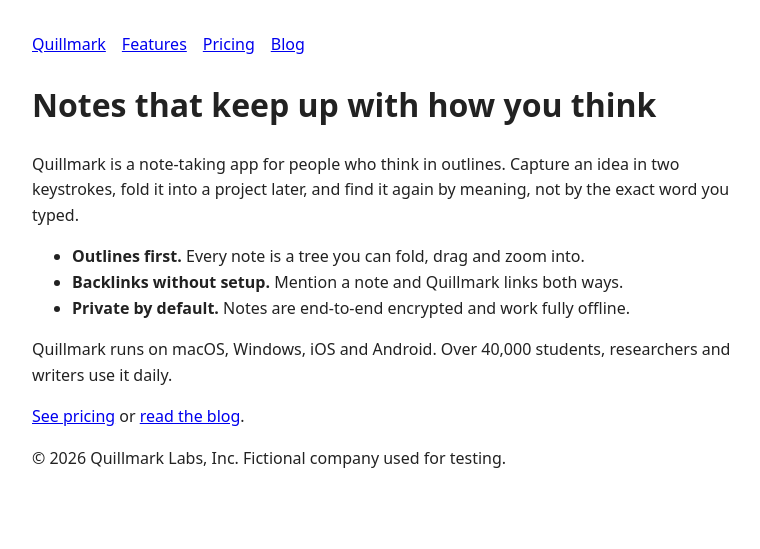
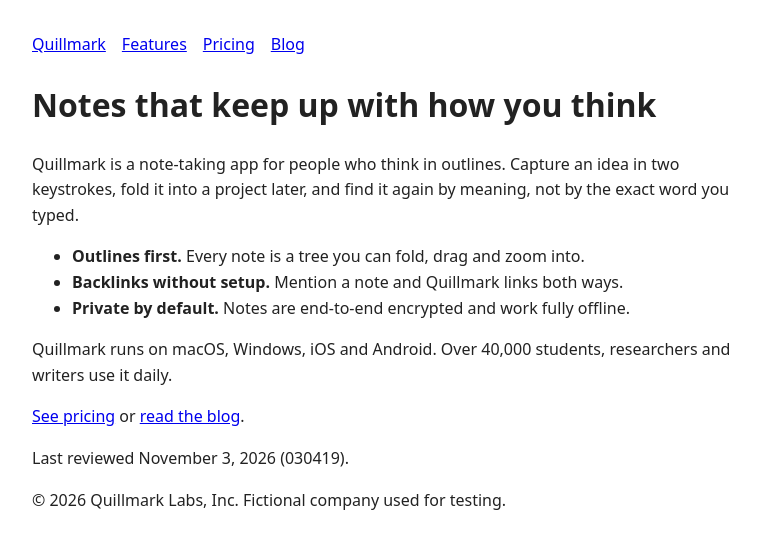
Before and after one commit to wespreadjam/jam-qa-md, a Jekyll site: the page built from index.md, in a window 1280 px wide. Shown: the top 549 px of the page, without its empty margins (248-1008 px from the left). Built offline with Jekyll 4.4.1, drawn with Linux system fonts in a browser that asks for light colours.

Commit message:
Deploy timing check

```diff
--- a/index.md
+++ b/index.md
@@ -16,3 +16,5 @@ fold it into a project later, and find it again by meaning, not by the exact wor
 Quillmark runs on macOS, Windows, iOS and Android. Over 40,000 students, researchers and writers use it daily.
 
 [See pricing]({{ '/pricing/' | relative_url }}) or [read the blog]({{ '/blog/' | relative_url }}).
+
+Last reviewed November 3, 2026 (030419).
```
